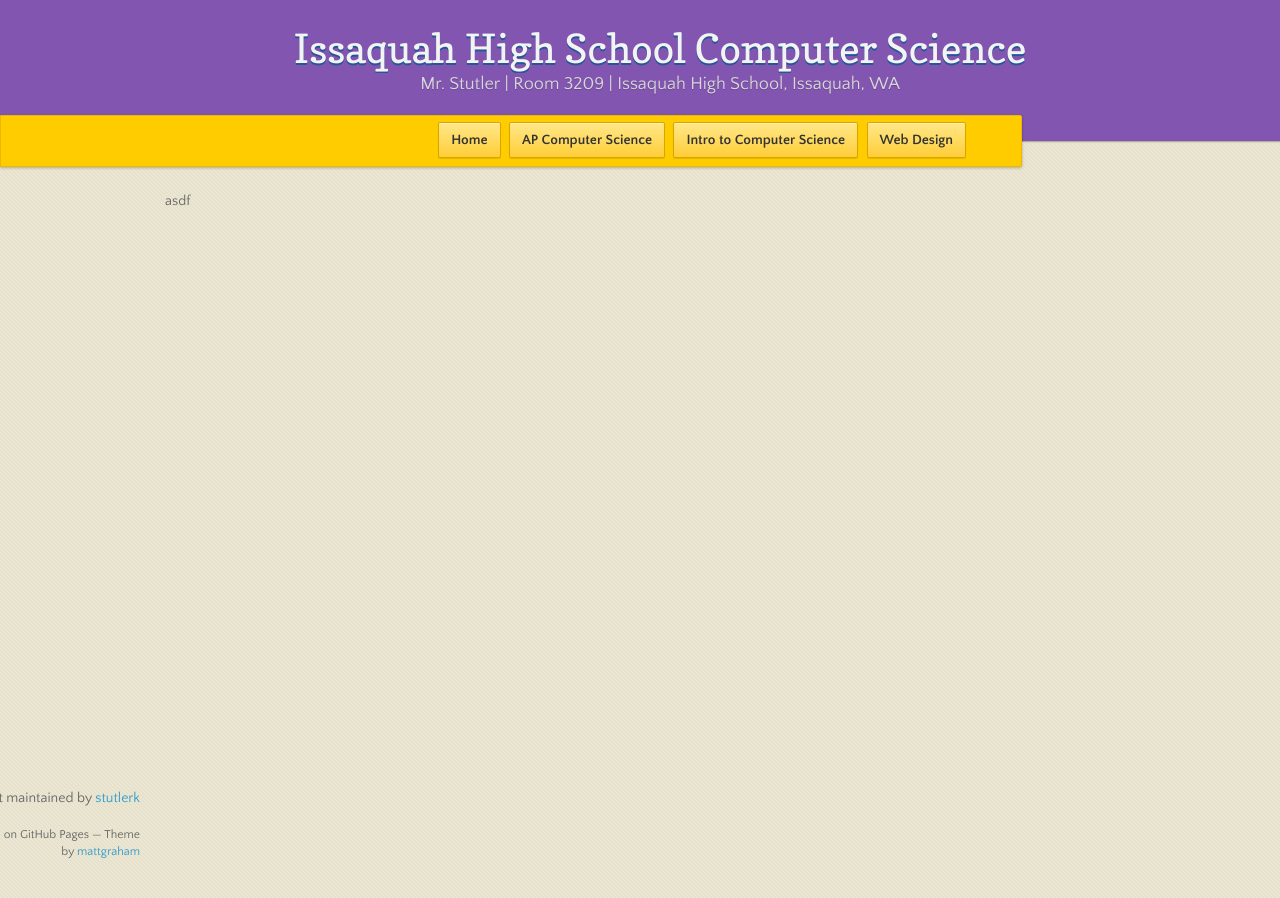
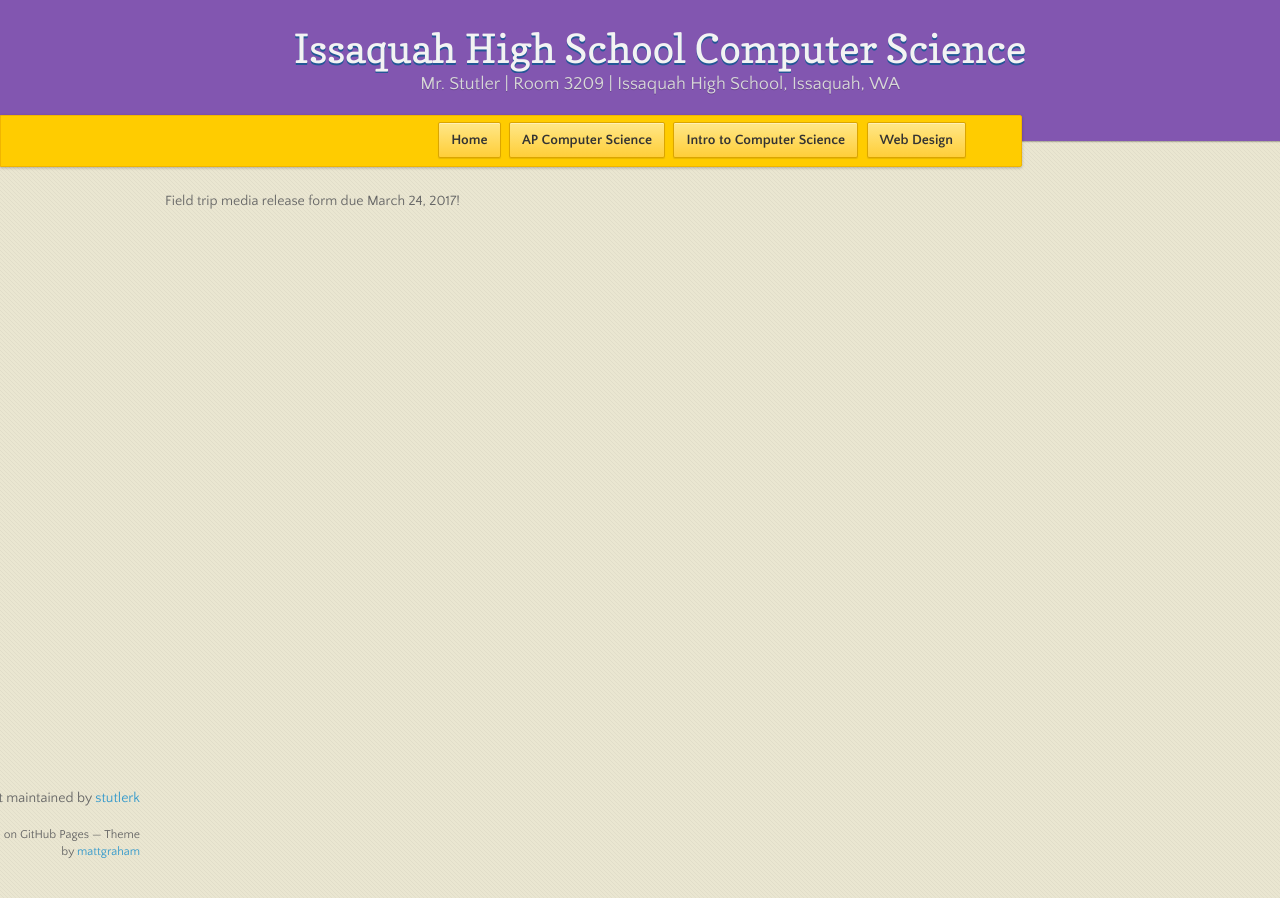
Before and after one commit to stutlerk/ihs-website, a Jekyll site: the page built from _posts/2017-03-01-FieldTripForms.md, in a window 1280 px wide. Built offline with Jekyll 4.4.1, drawn with Linux system fonts in a browser that asks for light colours; nearby versions of some CDN libraries; our own code applies the rules of GitHub Pages for plain Markdown files.

Commit message:
Update 2017-03-01-FieldTripForms.md

```diff
--- a/_posts/2017-03-01-FieldTripForms.md
+++ b/_posts/2017-03-01-FieldTripForms.md
@@ -1 +1,5 @@
-asdf
+---
+title: Field trip forms due
+categories: [apcs, introcs]
+---
+Field trip media release form due March 24, 2017!
```
